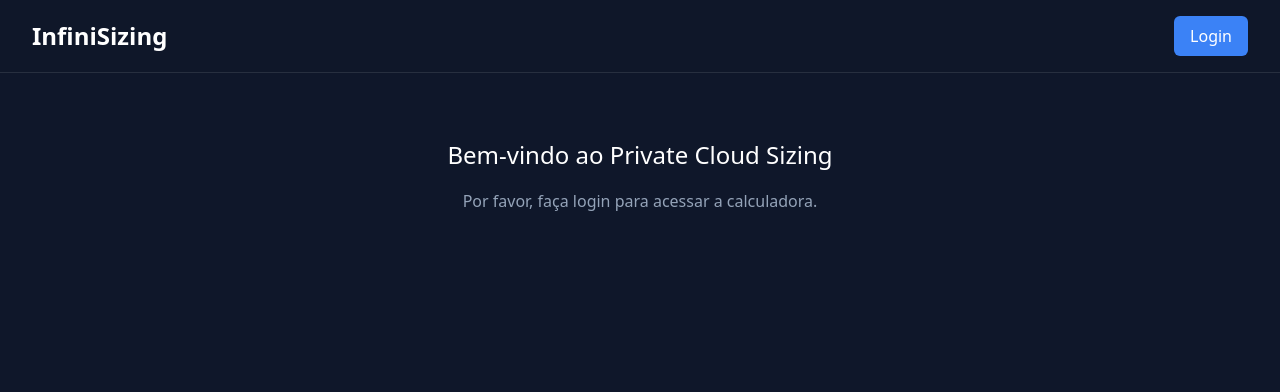
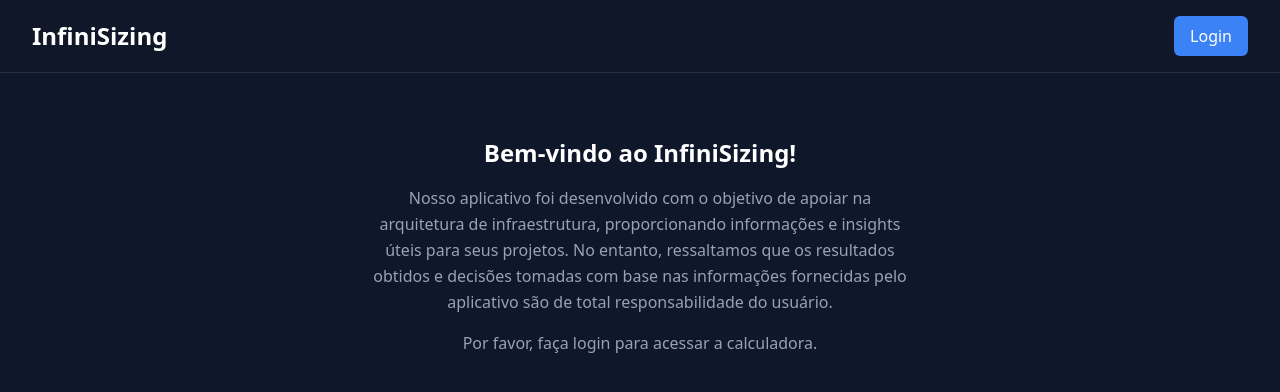
Before and after one commit to cvirno/storage-calculator, a React (Vite) app: page / in a window 1280 px wide. Shown: the top 392 px of the page. Built offline with nearby package versions, Linux system fonts and the light colour scheme.

Commit message:
Atualiza a mensagem de boas-vindas na tela de login com novo texto e estilo

```diff
--- a/src/App.tsx
+++ b/src/App.tsx
@@ -26,8 +26,11 @@ function AppContent() {
           </div>
         </header>
         <div className="login-message">
-          <h2>Bem-vindo ao Private Cloud Sizing</h2>
-          <p>Por favor, faça login para acessar a calculadora.</p>
+          <h2 className="text-2xl font-bold mb-4">Bem-vindo ao InfiniSizing!</h2>
+          <p className="text-slate-300 max-w-2xl mx-auto leading-relaxed">
+            Nosso aplicativo foi desenvolvido com o objetivo de apoiar na arquitetura de infraestrutura, proporcionando informações e insights úteis para seus projetos. No entanto, ressaltamos que os resultados obtidos e decisões tomadas com base nas informações fornecidas pelo aplicativo são de total responsabilidade do usuário.
+          </p>
+          <p className="mt-4 text-slate-400">Por favor, faça login para acessar a calculadora.</p>
         </div>
       </div>
     );
```
